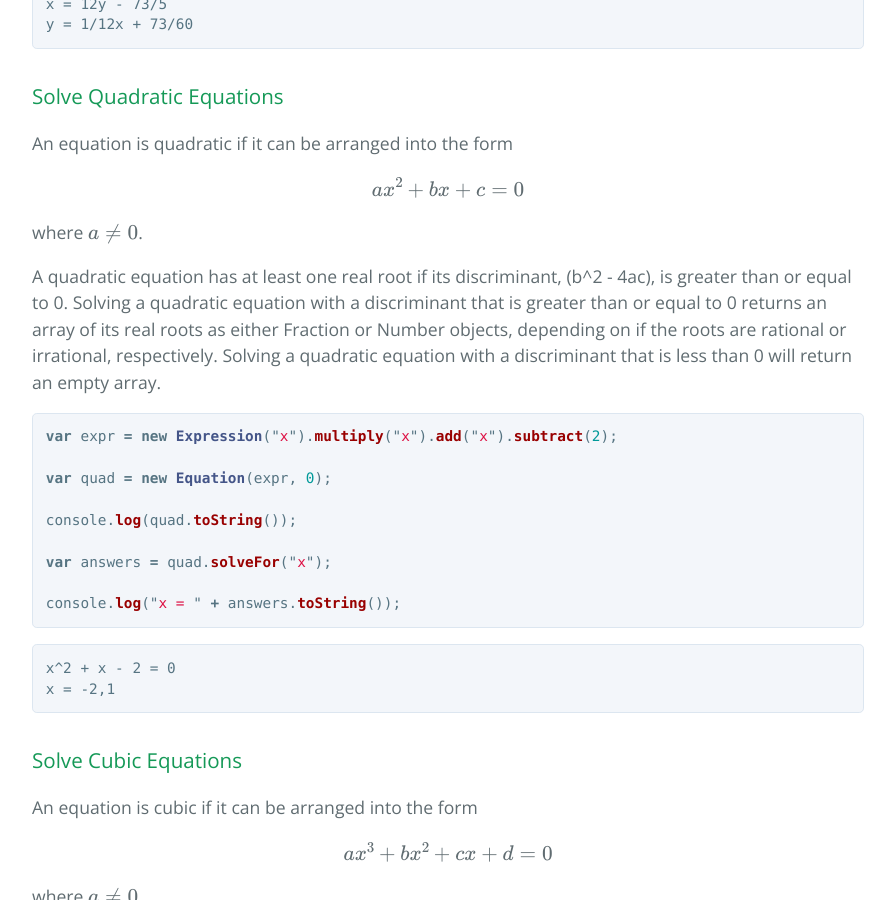
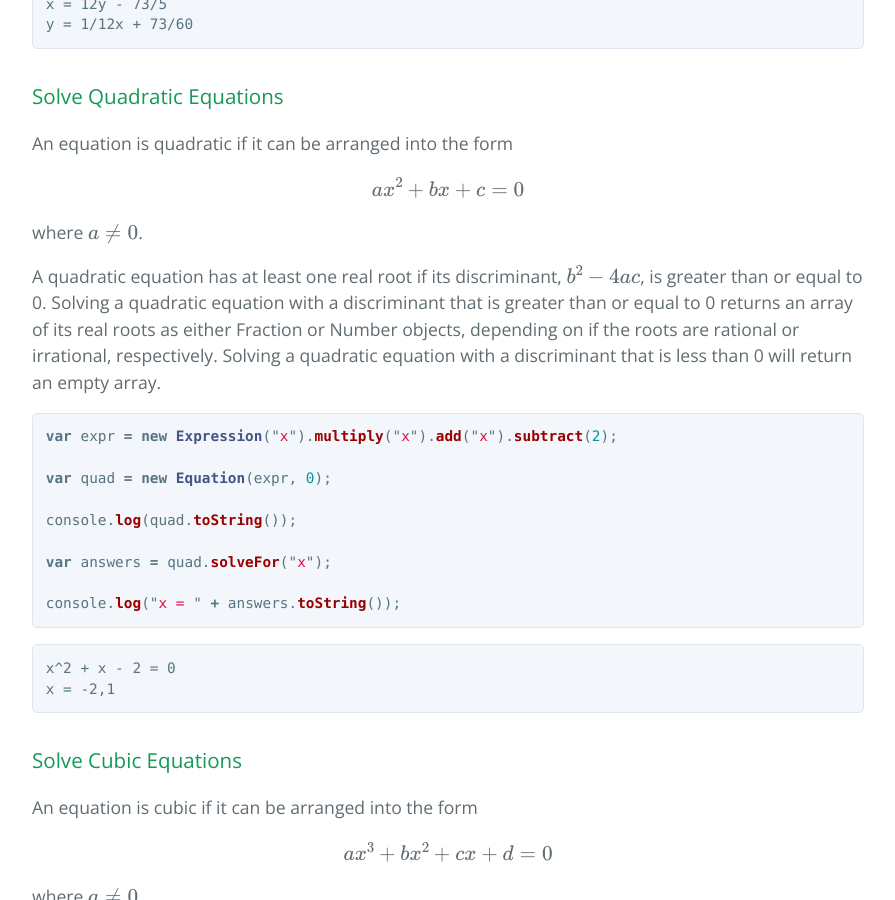
Before and after one commit to nicolewhite/algebra.js, a Jekyll site: the page built from index.md, in a window 1280 px wide and 900 px high, scrolled down 8149 px. Shown: the whole window, without its empty margins (192-1087 px from the left). Built offline with Jekyll 4.4.1, drawn with Linux system fonts in a browser that asks for light colours; nearby versions of some CDN libraries; Markdown is read by kramdown in place of the engine named in the settings; formulas are drawn with MathJax 3.

Commit message:
Use dollar signs

```diff
--- a/index.md
+++ b/index.md
@@ -376,7 +376,7 @@ $$ax^2 + bx + c = 0$$
 
 where $a \\neq 0$.
 
-A quadratic equation has at least one real root if its discriminant, \(b^2 - 4ac\), is greater than or equal to 0.
+A quadratic equation has at least one real root if its discriminant, $b^2 - 4ac$, is greater than or equal to 0.
 Solving a quadratic equation with a discriminant that is greater than or equal to 0 returns an array of its real roots as either Fraction or Number objects,
 depending on if the roots are rational or irrational, respectively. Solving a quadratic equation with a discriminant that is less than 0 will return an empty array.
 
```
